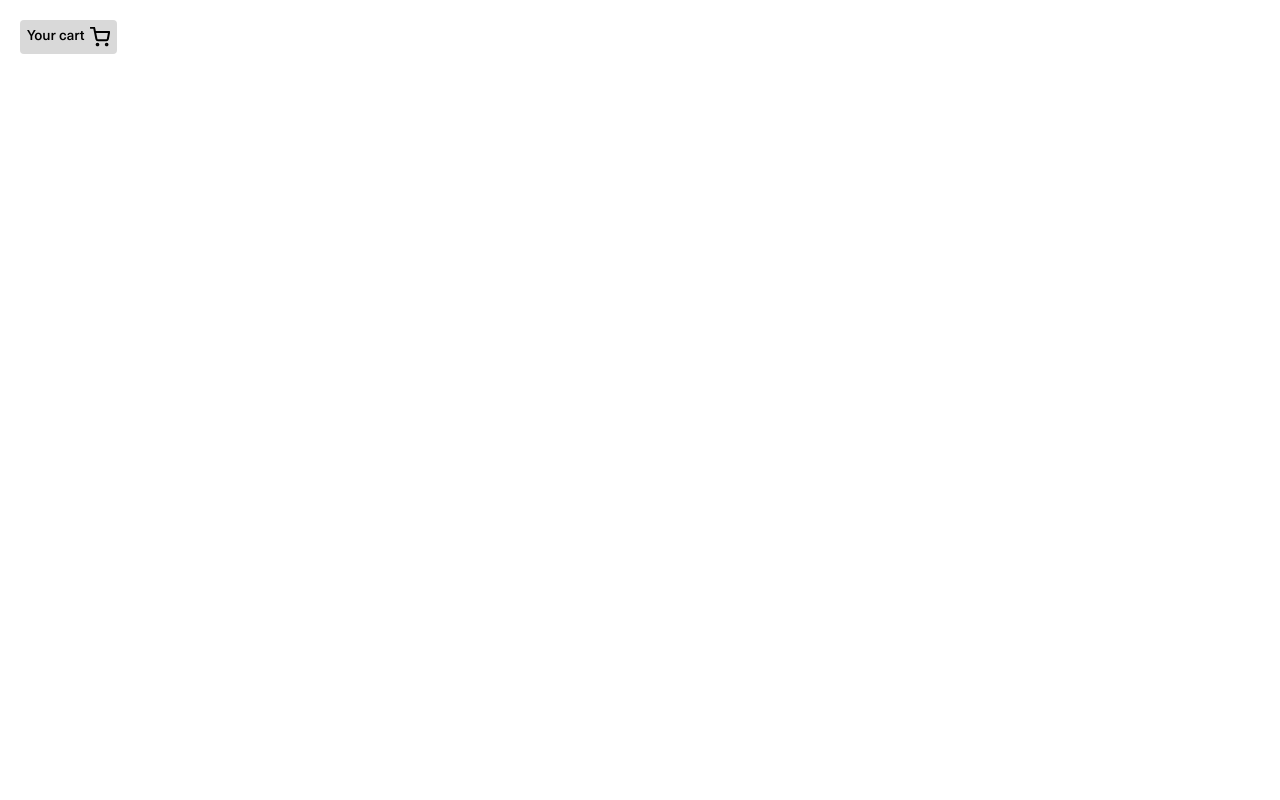
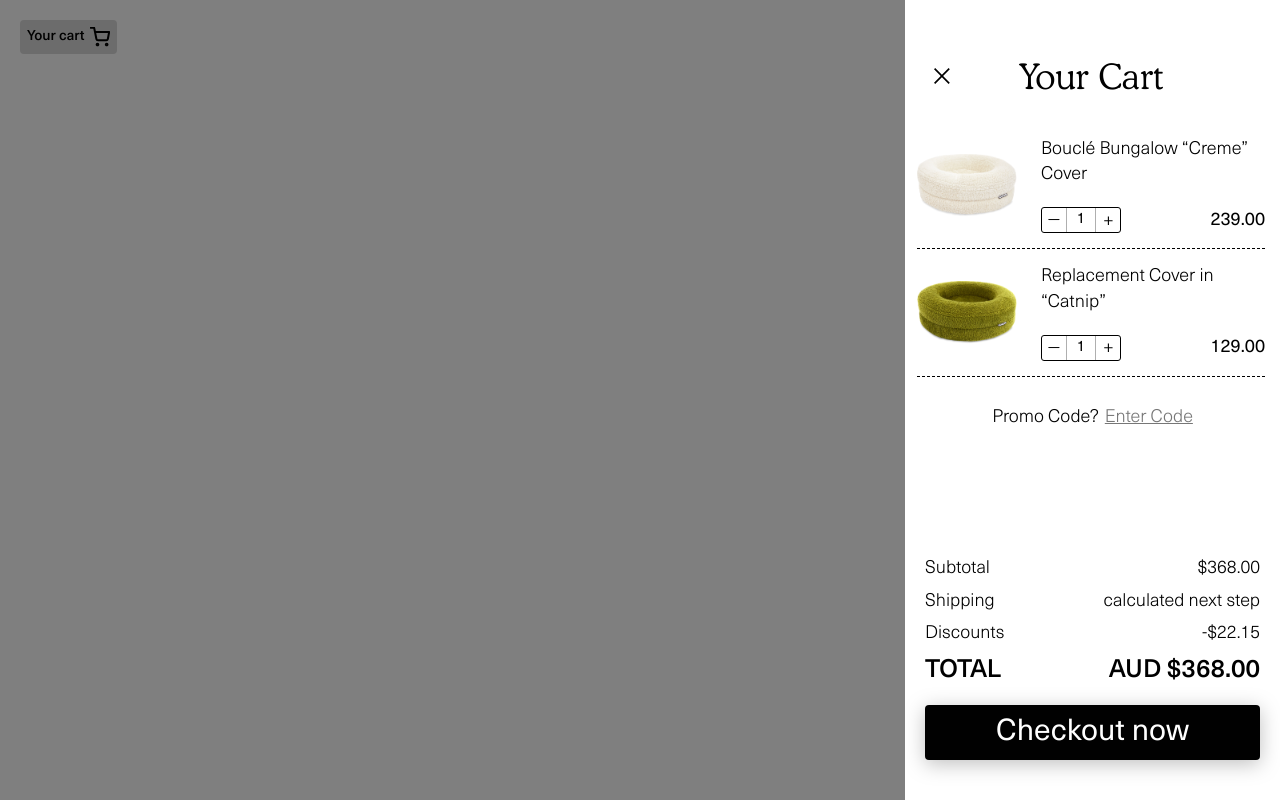
Before and after one commit to becomesco/catstreet, a Gatsby site: page / in a window 1280 px wide. Built offline with nearby package versions, Linux system fonts and the light colour scheme; Gatsby itself is replaced by a stand-in of ours.

Commit message:
Add CartModal

```diff
--- a/src/components/layout.tsx
+++ b/src/components/Layout.tsx
@@ -1,17 +1,21 @@
 import * as React from "react";
 
 import "../styles/index.scss";
+import { CartModal } from "./cart";
 
 interface Props {
   className?: string;
-  children?: React.ReactNode | React.ReactNodeArray;
+  children?: React.ReactNode;
 }
 
 const Layout: React.FC<Props> = ({ className, children }) => {
   return (
-    <div className={className || ""}>
-      <main>{children}</main>
-    </div>
+    <>
+      <div className={className || ""}>
+        <main>{children}</main>
+      </div>
+      <CartModal />
+    </>
   );
 };
 
--- /dev/null
+++ b/src/components/cart/Item.tsx
@@ -0,0 +1,48 @@
+import * as React from "react";
+import { CartItem as CartItemType } from "../../types";
+
+interface Props {
+  item: CartItemType;
+}
+
+const CartItem: React.FC<Props> = ({ item }) => {
+  return (
+    <div className="cartItem">
+      <img src={item.image} alt={item.title} className="cartItem--image" />
+      <div className="cartItem--main">
+        <div className="cartItem--title">{item.title}</div>
+        <div className="cartItem--asd">
+          <div className="cartItem--actions">
+            <button className="cartItem--action" aria-label="Add item">
+              <svg
+                xmlns="http://www.w3.org/2000/svg"
+                width="12"
+                height="2"
+                fill="none"
+              >
+                <path fill="#000" d="M.402.047h11v1h-11z" />
+              </svg>
+            </button>
+            <input type="number" value="1" className="cartItem--input" />
+            <button className="cartItem--action" aria-label="Remove item">
+              <svg
+                xmlns="http://www.w3.org/2000/svg"
+                width="9"
+                height="9"
+                fill="none"
+              >
+                <path
+                  fill="#000"
+                  d="M4.958 4.147V.527h-1.12v3.62H.218v1.14h3.62v3.6h1.12v-3.6h3.62v-1.14h-3.62Z"
+                />
+              </svg>
+            </button>
+          </div>
+          <div className="cartItem--price">{item.price.toFixed(2)}</div>
+        </div>
+      </div>
+    </div>
+  );
+};
+
+export default CartItem;
--- /dev/null
+++ b/src/components/cart/Modal.tsx
@@ -0,0 +1,68 @@
+import * as React from "react";
+import { CartPromoCode, CartSummary } from ".";
+import Image1 from "../../images/cat-street-creme_2000.webp";
+import Image2 from "../../images/cat-street-olive_2000.webp";
+import { CartItem as CartItemType } from "../../types";
+import CartItem from "./Item";
+
+const CartModal: React.FC = () => {
+  const [cartItems, setCartItems] = React.useState<CartItemType[]>([
+    {
+      title: "Bouclé Bungalow “Creme” Cover",
+      price: 239,
+      quantity: 1,
+      image: Image1,
+    },
+    {
+      title: "Replacement Cover in “Catnip”",
+      price: 129,
+      quantity: 2,
+      image: Image2,
+    },
+  ]);
+
+  return true ? (
+    <div className="cartModal">
+      <div className="cartModal--main">
+        <div className="cartModal--top">
+          <button className="cartModal--close" aria-label="Close cart modal">
+            <svg
+              xmlns="http://www.w3.org/2000/svg"
+              width="30"
+              height="31"
+              fill="none"
+            >
+              <path
+                fill="#000"
+                d="m16.1 15.51 6.699-6.806-1.193-1.211-6.699 6.806-6.7-6.806-1.192 1.211 6.7 6.806-6.7 6.806 1.193 1.212 6.699-6.806 6.7 6.806 1.192-1.212-6.7-6.806Z"
+              />
+            </svg>
+          </button>
+          <div className="cartModal--title">Your Cart</div>
+        </div>
+        {cartItems.length > 0 ? (
+          <>
+            <div className="cartModal--full">
+              <div className="cartModal--items">
+                {cartItems.map((item, index) => {
+                  return <CartItem item={item} key={index} />;
+                })}
+              </div>
+              <CartPromoCode />
+            </div>
+            <CartSummary />
+          </>
+        ) : (
+          <div className="cartModal--empty">
+            There’s nothing for your poor cat in your cart!
+          </div>
+        )}
+      </div>
+      <div className="cartModal--overlay" />
+    </div>
+  ) : (
+    <></>
+  );
+};
+
+export default CartModal;
--- /dev/null
+++ b/src/components/cart/PromoCode.tsx
@@ -0,0 +1,97 @@
+import * as React from "react";
+
+const CartPromoCode: React.FC = () => {
+  const [showCoupons, setShowCoupons] = React.useState(false);
+  const [coupons, setCoupons] = React.useState<string[]>([]);
+  const [couponValue, setCouponValue] = React.useState("");
+  const [isError, setIsError] = React.useState(false);
+
+  const handleAddCoupon = () => {
+    const isCouponAdded = coupons.find(
+      (e) => e.toLowerCase() === couponValue.toLowerCase()
+    );
+
+    if (isCouponAdded) {
+      setIsError(true);
+    } else {
+      setCoupons([...coupons, couponValue]);
+      setCouponValue("");
+      setIsError(false);
+    }
+  };
+
+  const handleRemoveCoupon = (coupon: string) => {
+    setCoupons(coupons.filter((e) => e.toLowerCase() !== coupon.toLowerCase()));
+  };
+
+  return (
+    <div className="cartPromoCode">
+      {!showCoupons ? (
+        <div className="cartPromoCode--enter">
+          <span>Promo Code?</span>{" "}
+          <button
+            onClick={() => {
+              setShowCoupons(true);
+            }}
+          >
+            Enter Code
+          </button>
+        </div>
+      ) : (
+        <div className="cartPromoCode--main">
+          <form
+            onSubmit={(event) => {
+              event.preventDefault();
+
+              handleAddCoupon();
+            }}
+            className="cartPromoCode--form"
+          >
+            <label>
+              <input
+                className={isError ? "error" : ""}
+                type="text"
+                value={couponValue}
+                placeholder="Coupon Code"
+                onChange={(event) => {
+                  const target = event.target as HTMLInputElement;
+
+                  setCouponValue(target.value);
+                }}
+              />
+              {isError && (
+                <div className="cartPromoCode--form-error">
+                  Incorrect coupon code
+                </div>
+              )}
+            </label>
+            <button type="submit">Apply</button>
+          </form>
+          {coupons.length > 0 && (
+            <ul className="cartPromoCode--coupons">
+              {coupons.map((item, index) => {
+                return (
+                  <button
+                    key={index}
+                    className="cartPromoCode--coupon"
+                    onClick={() => handleRemoveCoupon(item)}
+                  >
+                    <span>{item}</span>
+                    <svg xmlns="http://www.w3.org/2000/svg" fill="none">
+                      <path
+                        fill="#000"
+                        d="m7.65 6.854 2.56-2.56-.792-.792-2.56 2.56L4.3 3.502l-.806.806 2.56 2.56-2.546 2.546.792.792L6.845 7.66l2.56 2.56.805-.806-2.56-2.56Z"
+                      />
+                    </svg>
+                  </button>
+                );
+              })}
+            </ul>
+          )}
+        </div>
+      )}
+    </div>
+  );
+};
+
+export default CartPromoCode;
--- /dev/null
+++ b/src/components/cart/Summary.tsx
@@ -0,0 +1,31 @@
+import * as React from "react";
+
+const CartSummary: React.FC = () => {
+  return (
+    <div className="cartSummary">
+      <div className="cartSummary--rows">
+        <div className="cartSummary--row">
+          <div className="cartSummary--row-title">Subtotal</div>
+          <div className="cartSummary--row-value">$368.00</div>
+        </div>
+        <div className="cartSummary--row">
+          <div className="cartSummary--row-title">Shipping</div>
+          <div className="cartSummary--row-value">calculated next step</div>
+        </div>
+        <div className="cartSummary--row">
+          <div className="cartSummary--row-title">Discounts</div>
+          <div className="cartSummary--row-value">-$22.15</div>
+        </div>
+        <div className="cartSummary--row cartSummary--row_bold">
+          <div className="cartSummary--row-title">Total</div>
+          <div className="cartSummary--row-value">
+            <span>AUD</span> $368.00
+          </div>
+        </div>
+      </div>
+      <button className="cartSummary--btn">Checkout now</button>
+    </div>
+  );
+};
+
+export default CartSummary;
--- /dev/null
+++ b/src/components/cart/index.ts
@@ -0,0 +1,4 @@
+export { default as CartModal } from "./Modal";
+export { default as CartSummary } from "./Summary";
+export { default as CartItem } from "./Item";
+export { default as CartPromoCode } from "./PromoCode";
--- /dev/null
+++ b/src/components/index.ts
@@ -0,0 +1,2 @@
+export { default as Layout } from "./Layout";
+export * from "./cart";
--- a/src/pages/index.tsx
+++ b/src/pages/index.tsx
@@ -1,9 +1,10 @@
 import * as React from "react";
 import type { HeadFC, PageProps } from "gatsby";
-import Layout from "../components/layout";
+import { Layout } from "../components/";
 import CartIcon from "../icons/cart.svg";
 
 const IndexPage: React.FC<PageProps> = () => {
+  // onClick={openModal}
   return (
     <Layout className="homePage">
       <button className="cartModalBtn">
--- a/src/styles/components/_index.scss
+++ b/src/styles/components/_index.scss
@@ -0,0 +1 @@
+@import "./cart/index";
--- /dev/null
+++ b/src/styles/components/cart/_index.scss
@@ -0,0 +1,4 @@
+@import "./modal";
+@import "./summary";
+@import "./item";
+@import "./promo-code";
--- /dev/null
+++ b/src/styles/components/cart/_item.scss
@@ -0,0 +1,60 @@
+.cartItem {
+  display: flex;
+  align-items: center;
+  padding-bottom: 15px;
+  border-bottom: 1px dashed #000;
+  &--image {
+    width: 100px;
+    height: auto;
+    object-fit: contain;
+    margin-right: 24px;
+  }
+  &--title {
+    font-size: 18px;
+    font-weight: 300;
+    line-height: 1.4;
+    margin-bottom: 20px;
+  }
+  &--asd {
+    display: flex;
+    align-items: center;
+    justify-content: space-between;
+  }
+  &--actions {
+    display: flex;
+    border: 1px solid #000;
+    border-radius: 3px;
+  }
+  &--action {
+    display: flex;
+    align-items: center;
+    justify-content: center;
+    width: 24px;
+    height: 24px;
+  }
+  &--input {
+    display: flex;
+    align-items: center;
+    width: 30px;
+    height: 24px;
+    border-left: 1px solid #afafaf;
+    border-right: 1px solid #afafaf;
+    font-size: 15px;
+    text-align: center;
+    &:focus {
+      outline: none;
+    }
+    &::-webkit-outer-spin-button,
+    &::-webkit-inner-spin-button {
+      -webkit-appearance: none;
+      margin: 0;
+    }
+    &[type="number"] {
+      -moz-appearance: textfield;
+    }
+  }
+  &--price {
+    font-size: 18px;
+    line-height: 0.75;
+  }
+}
--- /dev/null
+++ b/src/styles/components/cart/_modal.scss
@@ -0,0 +1,72 @@
+.cartModal {
+  position: fixed;
+  top: 0;
+  left: 0;
+  width: 100vw;
+  height: 100vh;
+  &--main {
+    position: absolute;
+    z-index: 10;
+    top: 0;
+    right: 0;
+    width: 100%;
+    height: 100%;
+    display: flex;
+    flex-direction: column;
+    background-color: #fff;
+    max-width: 100vw;
+    width: 375px;
+    padding: 56px 15px 40px 12px;
+  }
+  &--top {
+    position: relative;
+    display: flex;
+    justify-content: center;
+    text-align: center;
+    margin-bottom: 40px;
+  }
+  &--close {
+    position: absolute;
+    top: 50%;
+    left: 10px;
+    transform: translateY(-50%);
+    display: flex;
+    svg {
+      width: 36px;
+    }
+  }
+  &--title {
+    font-family: "CooperBT", serif;
+    font-size: 35px;
+    font-weight: 300;
+    line-height: 1.17;
+  }
+  &--full {
+    flex: 1;
+    overflow-y: auto;
+    margin-bottom: 40px;
+  }
+  &--items {
+    display: grid;
+    grid-template-columns: 1fr;
+    gap: 15px;
+    margin-bottom: 28px;
+  }
+  &--empty {
+    font-size: 20px;
+    font-weight: 300;
+    text-align: center;
+    max-width: 236px;
+    margin: 0 auto;
+    line-height: 1.5;
+  }
+  &--overlay {
+    position: absolute;
+    top: 0;
+    left: 0;
+    width: 100%;
+    height: 100%;
+    background-color: rgba(0, 0, 0, 0.5);
+    cursor: pointer;
+  }
+}
--- /dev/null
+++ b/src/styles/components/cart/_promo-code.scss
@@ -0,0 +1,98 @@
+.cartPromoCode {
+  padding: 0 5px 0 8px;
+  margin-bottom: 45px;
+  &--enter {
+    display: flex;
+    align-content: center;
+    justify-content: center;
+    font-size: 18px;
+    font-size: 300;
+    line-height: 1.4;
+    font-weight: 300;
+    span {
+      margin-right: 6px;
+    }
+    button {
+      color: #777777;
+      text-decoration: underline;
+      transition: color 0.25s;
+      &:hover,
+      &:focus-visible {
+        color: #000;
+      }
+    }
+  }
+  &--form {
+    display: grid;
+    grid-template-columns: repeat(3, 1fr);
+    align-items: start;
+    gap: 15px;
+    margin-bottom: 15px;
+    label {
+      grid-column: span 2;
+    }
+    input {
+      display: flex;
+      width: 100%;
+      border: 1px solid #a0a0a0;
+      border-radius: 2px;
+      padding: 8px 7px 6px;
+      font-size: 18px;
+      line-height: 1.4;
+      font-weight: 300;
+      transition: all 0.25s;
+      height: 40px;
+      &.error {
+        border-color: #ff0000;
+        background-color: #ffe5e5;
+      }
+      &:focus {
+        outline: none;
+      }
+    }
+    &-error {
+      margin-left: 4px;
+      font-size: 10px;
+      line-height: 1.25;
+      color: #ff0000;
+    }
+    button {
+      background-color: #f1eee9;
+      border: 1px solid #a0a0a0;
+      padding: 7px 20px 3px;
+      border-radius: 4px;
+      font-size: 20px;
+      text-transform: uppercase;
+      font-weight: 500;
+      height: 40px;
+      transition: background-color 0.25s;
+      &:hover,
+      &:focus-visible {
+        background-color: darken(#f1eee9, 5%);
+      }
+    }
+  }
+  &--coupons {
+    display: flex;
+    flex-wrap: wrap;
+    gap: 9px;
+  }
+  &--coupon {
+    display: flex;
+    align-items: center;
+    background-color: #f1eee9;
+    border-radius: 12px;
+    padding: 2px 10px;
+    span {
+      font-size: 14px;
+      line-height: 1.8;
+      font-weight: 300;
+      text-transform: uppercase;
+      margin-right: 5px;
+    }
+    svg {
+      width: 14px;
+      height: 14px;
+    }
+  }
+}
--- /dev/null
+++ b/src/styles/components/cart/_summary.scss
@@ -0,0 +1,45 @@
+.cartSummary {
+  padding: 0 5px 0 8px;
+  margin-top: auto;
+  &--rows {
+    display: grid;
+    grid-template-columns: 1fr;
+    gap: 7px;
+    margin-bottom: 22px;
+  }
+  &--row {
+    display: flex;
+    align-items: center;
+    justify-content: space-between;
+    font-weight: 300;
+    font-size: 18px;
+    line-height: 1.4;
+    &_bold {
+      margin-top: 5px;
+      font-size: 25px;
+      line-height: 1;
+      font-weight: 500;
+      text-transform: uppercase;
+      .cartModal--summary-row {
+        &-value {
+          display: flex;
+          span {
+            color: #939393;
+            margin-right: 14px;
+          }
+        }
+      }
+    }
+  }
+  &--btn {
+    display: flex;
+    justify-content: center;
+    width: 100%;
+    padding: 9px 0;
+    background-color: #010101;
+    border-radius: 4px;
+    filter: drop-shadow(0px 4px 10px rgba(0, 0, 0, 0.25));
+    color: #fff;
+    font-size: 30px;
+  }
+}
--- /dev/null
+++ b/src/types/cart/index.ts
@@ -0,0 +1 @@
+export * from "./item";
--- /dev/null
+++ b/src/types/cart/item.ts
@@ -0,0 +1,6 @@
+export interface CartItem {
+  title: string;
+  price: number;
+  quantity: number;
+  image: any;
+}
--- /dev/null
+++ b/src/types/index.ts
@@ -0,0 +1 @@
+export * from "./cart/index";
```
